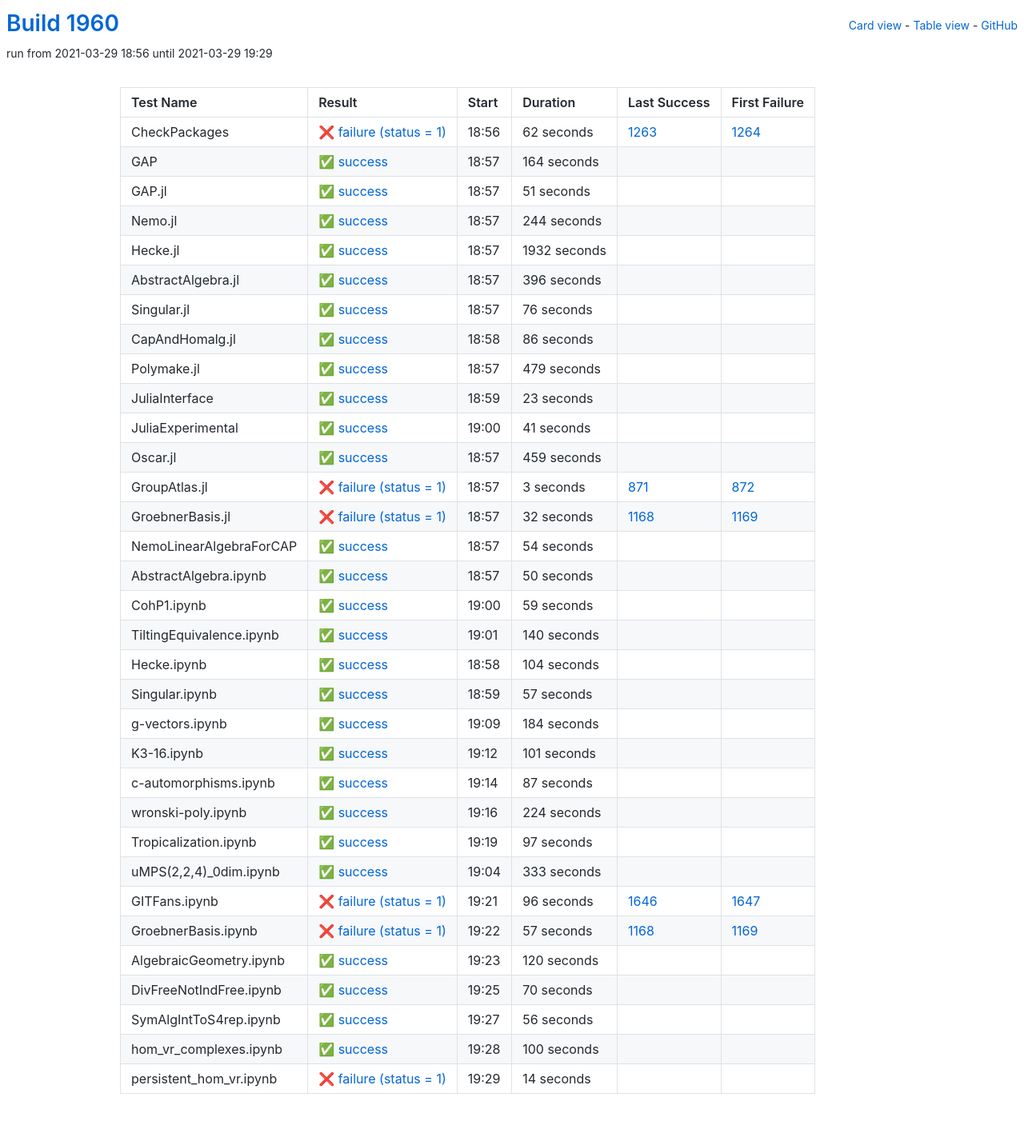
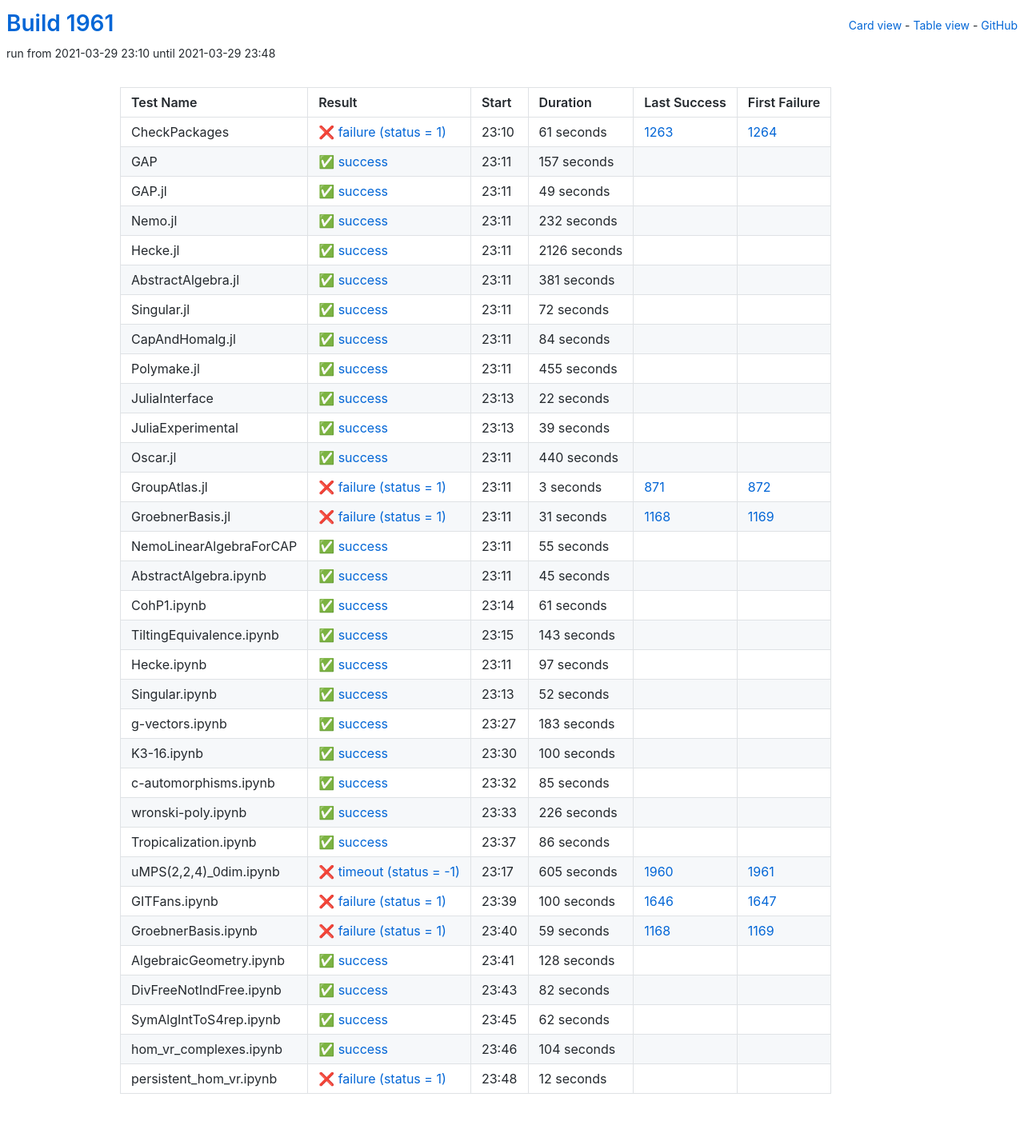
Before and after one commit to oscar-system/oscar-ci-status-stable, a Jekyll site: the page built from table.html, in a window 1280 px wide. Shown: the whole page at 80% size. Built offline with Jekyll 4.4.1, drawn with Linux system fonts in a browser that asks for light colours.

Commit message:
Build #1961

```diff
--- a/_data/ci.yml
+++ b/_data/ci.yml
@@ -1,6 +1,6 @@
 ---
-build: 1960
-build_url: https://oscarci.mathematik.uni-kl.de/job/oscar-stable/1960/
+build: 1961
+build_url: https://oscarci.mathematik.uni-kl.de/job/oscar-stable/1961/
 job: oscar-stable
 organization: oscar-system
 repo: oscar-ci-status-stable
@@ -8,152 +8,152 @@ repourl: https://github.com/oscar-system/oscar-ci-status-stable
 tests:
 - name: CheckPackages
   id: checkpackages
-  log: https://oscarci.mathematik.uni-kl.de/job/oscar-stable/1960/artifact/logs/build-1960/CheckPackages.log
-  start: 2021-03-29 18:56
+  log: https://oscarci.mathematik.uni-kl.de/job/oscar-stable/1961/artifact/logs/build-1961/CheckPackages.log
+  start: 2021-03-29 23:10
   success: false
   exitcode: 1
   status: failure
-  duration: 62
+  duration: 61
   last_success: 1263
   last_success_url: https://oscarci.mathematik.uni-kl.de/job/oscar-stable/1263/
   first_failure: 1264
   first_failure_url: https://oscarci.mathematik.uni-kl.de/job/oscar-stable/1264/
 - name: GAP
   id: gap
-  log: https://oscarci.mathematik.uni-kl.de/job/oscar-stable/1960/artifact/logs/build-1960/GAP.log
-  start: 2021-03-29 18:57
+  log: https://oscarci.mathematik.uni-kl.de/job/oscar-stable/1961/artifact/logs/build-1961/GAP.log
+  start: 2021-03-29 23:11
   success: true
   exitcode: 0
   status: success
-  duration: 164
+  duration: 157
   last_success: false
   last_success_url:
   first_failure: false
   first_failure_url:
 - name: GAP.jl
   id: gap-jl
-  log: https://oscarci.mathematik.uni-kl.de/job/oscar-stable/1960/artifact/logs/build-1960/GAP.jl.log
-  start: 2021-03-29 18:57
+  log: https://oscarci.mathematik.uni-kl.de/job/oscar-stable/1961/artifact/logs/build-1961/GAP.jl.log
+  start: 2021-03-29 23:11
   success: true
   exitcode: 0
   status: success
-  duration: 51
+  duration: 49
   last_success: false
   last_success_url:
   first_failure: false
   first_failure_url:
 - name: Nemo.jl
   id: nemo-jl
-  log: https://oscarci.mathematik.uni-kl.de/job/oscar-stable/1960/artifact/logs/build-1960/Nemo.jl.log
-  start: 2021-03-29 18:57
+  log: https://oscarci.mathematik.uni-kl.de/job/oscar-stable/1961/artifact/logs/build-1961/Nemo.jl.log
+  start: 2021-03-29 23:11
   success: true
   exitcode: 0
   status: success
-  duration: 244
+  duration: 232
   last_success: false
   last_success_url:
   first_failure: false
   first_failure_url:
 - name: Hecke.jl
   id: hecke-jl
-  log: https://oscarci.mathematik.uni-kl.de/job/oscar-stable/1960/artifact/logs/build-1960/Hecke.jl.log
-  start: 2021-03-29 18:57
+  log: https://oscarci.mathematik.uni-kl.de/job/oscar-stable/1961/artifact/logs/build-1961/Hecke.jl.log
+  start: 2021-03-29 23:11
   success: true
   exitcode: 0
   status: success
-  duration: 1932
+  duration: 2126
   last_success: false
   last_success_url:
   first_failure: false
   first_failure_url:
 - name: AbstractAlgebra.jl
   id: abstractalgebra-jl
-  log: https://oscarci.mathematik.uni-kl.de/job/oscar-stable/1960/artifact/logs/build-1960/AbstractAlgebra.jl.log
-  start: 2021-03-29 18:57
+  log: https://oscarci.mathematik.uni-kl.de/job/oscar-stable/1961/artifact/logs/build-1961/AbstractAlgebra.jl.log
+  start: 2021-03-29 23:11
   success: true
   exitcode: 0
   status: success
-  duration: 396
+  duration: 381
   last_success: false
   last_success_url:
   first_failure: false
   first_failure_url:
 - name: Singular.jl
   id: singular-jl
-  log: https://oscarci.mathematik.uni-kl.de/job/oscar-stable/1960/artifact/logs/build-1960/Singular.jl.log
-  start: 2021-03-29 18:57
+  log: https://oscarci.mathematik.uni-kl.de/job/oscar-stable/1961/artifact/logs/build-1961/Singular.jl.log
+  start: 2021-03-29 23:11
   success: true
   exitcode: 0
   status: success
-  duration: 76
+  duration: 72
   last_success: false
   last_success_url:
   first_failure: false
   first_failure_url:
 - name: CapAndHomalg.jl
   id: capandhomalg-jl
-  log: https://oscarci.mathematik.uni-kl.de/job/oscar-stable/1960/artifact/logs/build-1960/CapAndHomalg.jl.log
-  start: 2021-03-29 18:58
+  log: https://oscarci.mathematik.uni-kl.de/job/oscar-stable/1961/artifact/logs/build-1961/CapAndHomalg.jl.log
+  start: 2021-03-29 23:11
   success: true
   exitcode: 0
   status: success
-  duration: 86
+  duration: 84
   last_success: false
   last_success_url:
   first_failure: false
   first_failure_url:
 - name: Polymake.jl
   id: polymake-jl
-  log: https://oscarci.mathematik.uni-kl.de/job/oscar-stable/1960/artifact/logs/build-1960/Polymake.jl.log
-  start: 2021-03-29 18:57
+  log: https://oscarci.mathematik.uni-kl.de/job/oscar-stable/1961/artifact/logs/build-1961/Polymake.jl.log
+  start: 2021-03-29 23:11
   success: true
   exitcode: 0
   status: success
-  duration: 479
+  duration: 455
   last_success: false
   last_success_url:
   first_failure: false
   first_failure_url:
 - name: JuliaInterface
   id: juliainterface
-  log: https://oscarci.mathematik.uni-kl.de/job/oscar-stable/1960/artifact/logs/build-1960/JuliaInterface.log
-  start: 2021-03-29 18:59
+  log: https://oscarci.mathematik.uni-kl.de/job/oscar-stable/1961/artifact/logs/build-1961/JuliaInterface.log
+  start: 2021-03-29 23:13
   success: true
   exitcode: 0
   status: success
-  duration: 23
+  duration: 22
   last_success: false
   last_success_url:
   first_failure: false
   first_failure_url:
 - name: JuliaExperimental
   id: juliaexperimental
-  log: https://oscarci.mathematik.uni-kl.de/job/oscar-stable/1960/artifact/logs/build-1960/JuliaExperimental.log
-  start: 2021-03-29 19:00
+  log: https://oscarci.mathematik.uni-kl.de/job/oscar-stable/1961/artifact/logs/build-1961/JuliaExperimental.log
+  start: 2021-03-29 23:13
   success: true
   exitcode: 0
   status: success
-  duration: 41
+  duration: 39
   last_success: false
   last_success_url:
   first_failure: false
   first_failure_url:
 - name: Oscar.jl
   id: oscar-jl
-  log: https://oscarci.mathematik.uni-kl.de/job/oscar-stable/1960/artifact/logs/build-1960/Oscar.jl.log
-  start: 2021-03-29 18:57
+  log: https://oscarci.mathematik.uni-kl.de/job/oscar-stable/1961/artifact/logs/build-1961/Oscar.jl.log
+  start: 2021-03-29 23:11
   success: true
   exitcode: 0
   status: success
-  duration: 459
+  duration: 440
   last_success: false
   last_success_url:
   first_failure: false
   first_failure_url:
 - name: GroupAtlas.jl
   id: groupatlas-jl
-  log: https://oscarci.mathematik.uni-kl.de/job/oscar-stable/1960/artifact/logs/build-1960/GroupAtlas.jl.log
-  start: 2021-03-29 18:57
+  log: https://oscarci.mathematik.uni-kl.de/job/oscar-stable/1961/artifact/logs/build-1961/GroupAtlas.jl.log
+  start: 2021-03-29 23:11
   success: false
   exitcode: 1
   status: failure
@@ -164,68 +164,224 @@ tests:
   first_failure_url: https://oscarci.mathematik.uni-kl.de/job/oscar-stable/872/
 - name: GroebnerBasis.jl
   id: groebnerbasis-jl
-  log: https://oscarci.mathematik.uni-kl.de/job/oscar-stable/1960/artifact/logs/build-1960/GroebnerBasis.jl.log
-  start: 2021-03-29 18:57
+  log: https://oscarci.mathematik.uni-kl.de/job/oscar-stable/1961/artifact/logs/build-1961/GroebnerBasis.jl.log
+  start: 2021-03-29 23:11
   success: false
   exitcode: 1
   status: failure
-  duration: 32
+  duration: 31
   last_success: 1168
   last_success_url: https://oscarci.mathematik.uni-kl.de/job/oscar-stable/1168/
   first_failure: 1169
   first_failure_url: https://oscarci.mathematik.uni-kl.de/job/oscar-stable/1169/
 - name: NemoLinearAlgebraForCAP
   id: nemolinearalgebraforcap
-  log: https://oscarci.mathematik.uni-kl.de/job/oscar-stable/1960/artifact/logs/build-1960/NemoLinearAlgebraForCAP.log
-  start: 2021-03-29 18:57
+  log: https://oscarci.mathematik.uni-kl.de/job/oscar-stable/1961/artifact/logs/build-1961/NemoLinearAlgebraForCAP.log
+  start: 2021-03-29 23:11
   success: true
   exitcode: 0
   status: success
-  duration: 54
+  duration: 55
   last_success: false
   last_success_url:
   first_failure: false
   first_failure_url:
 - name: AbstractAlgebra.ipynb
   id: abstractalgebra-ipynb
-  log: https://oscarci.mathematik.uni-kl.de/job/oscar-stable/1960/artifact/logs/build-1960/AbstractAlgebra.ipynb.log
-  start: 2021-03-29 18:57
+  log: https://oscarci.mathematik.uni-kl.de/job/oscar-stable/1961/artifact/logs/build-1961/AbstractAlgebra.ipynb.log
+  start: 2021-03-29 23:11
   success: true
   exitcode: 0
   status: success
-  duration: 50
+  duration: 45
   last_success: false
   last_success_url:
   first_failure: false
   first_failure_url:
 - name: CohP1.ipynb
   id: cohp1-ipynb
-  log: https://oscarci.mathematik.uni-kl.de/job/oscar-stable/1960/artifact/logs/build-1960/CohP1.ipynb.log
-  start: 2021-03-29 19:00
+  log: https://oscarci.mathematik.uni-kl.de/job/oscar-stable/1961/artifact/logs/build-1961/CohP1.ipynb.log
+  start: 2021-03-29 23:14
   success: true
   exitcode: 0
   status: success
-  duration: 59
+  duration: 61
   last_success: false
   last_success_url:
   first_failure: false
   first_failure_url:
 - name: TiltingEquivalence.ipynb
   id: tiltingequivalence-ipynb
-  log: https://oscarci.mathematik.uni-kl.de/job/oscar-stable/1960/artifact/logs/build-1960/TiltingEquivalence.ipynb.log
-  start: 2021-03-29 19:01
+  log: https://oscarci.mathematik.uni-kl.de/job/oscar-stable/1961/artifact/logs/build-1961/TiltingEquivalence.ipynb.log
+  start: 2021-03-29 23:15
   success: true
   exitcode: 0
   status: success
-  duration: 140
+  duration: 143
   last_success: false
   last_success_url:
   first_failure: false
   first_failure_url:
 - name: Hecke.ipynb
   id: hecke-ipynb
-  log: https://oscarci.mathematik.uni-kl.de/job/oscar-stable/1960/artifact/logs/build-1960/Hecke.ipynb.log
-  start: 2021-03-29 18:58
+  log: https://oscarci.mathematik.uni-kl.de/job/oscar-stable/1961/artifact/logs/build-1961/Hecke.ipynb.log
+  start: 2021-03-29 23:11
+  success: true
+  exitcode: 0
+  status: success
+  duration: 97
+  last_success: false
+  last_success_url:
+  first_failure: false
+  first_failure_url:
+- name: Singular.ipynb
+  id: singular-ipynb
+  log: https://oscarci.mathematik.uni-kl.de/job/oscar-stable/1961/artifact/logs/build-1961/Singular.ipynb.log
+  start: 2021-03-29 23:13
+  success: true
+  exitcode: 0
+  status: success
+  duration: 52
+  last_success: false
+  last_success_url:
+  first_failure: false
+  first_failure_url:
+- name: g-vectors.ipynb
+  id: g-vectors-ipynb
+  log: https://oscarci.mathematik.uni-kl.de/job/oscar-stable/1961/artifact/logs/build-1961/g-vectors.ipynb.log
+  start: 2021-03-29 23:27
+  success: true
+  exitcode: 0
+  status: success
+  duration: 183
+  last_success: false
+  last_success_url:
+  first_failure: false
+  first_failure_url:
+- name: K3-16.ipynb
+  id: k3-16-ipynb
+  log: https://oscarci.mathematik.uni-kl.de/job/oscar-stable/1961/artifact/logs/build-1961/K3-16.ipynb.log
+  start: 2021-03-29 23:30
+  success: true
+  exitcode: 0
+  status: success
+  duration: 100
+  last_success: false
+  last_success_url:
+  first_failure: false
+  first_failure_url:
+- name: c-automorphisms.ipynb
+  id: c-automorphisms-ipynb
+  log: https://oscarci.mathematik.uni-kl.de/job/oscar-stable/1961/artifact/logs/build-1961/c-automorphisms.ipynb.log
+  start: 2021-03-29 23:32
+  success: true
+  exitcode: 0
+  status: success
+  duration: 85
+  last_success: false
+  last_success_url:
+  first_failure: false
+  first_failure_url:
+- name: wronski-poly.ipynb
+  id: wronski-poly-ipynb
+  log: https://oscarci.mathematik.uni-kl.de/job/oscar-stable/1961/artifact/logs/build-1961/wronski-poly.ipynb.log
+  start: 2021-03-29 23:33
+  success: true
+  exitcode: 0
+  status: success
+  duration: 226
+  last_success: false
+  last_success_url:
+  first_failure: false
+  first_failure_url:
+- name: Tropicalization.ipynb
+  id: tropicalization-ipynb
+  log: https://oscarci.mathematik.uni-kl.de/job/oscar-stable/1961/artifact/logs/build-1961/Tropicalization.ipynb.log
+  start: 2021-03-29 23:37
+  success: true
+  exitcode: 0
+  status: success
+  duration: 86
+  last_success: false
+  last_success_url:
+  first_failure: false
+  first_failure_url:
+- name: uMPS(2,2,4)_0dim.ipynb
+  id: umps-2-2-4-0dim-ipynb
+  log: https://oscarci.mathematik.uni-kl.de/job/oscar-stable/1961/artifact/logs/build-1961/uMPS-2-2-4-_0dim.ipynb.log
+  start: 2021-03-29 23:17
+  success: false
+  exitcode: -1
+  status: timeout
+  duration: 605
+  last_success: 1960
+  last_success_url: https://oscarci.mathematik.uni-kl.de/job/oscar-stable/1960/
+  first_failure: 1961
+  first_failure_url: https://oscarci.mathematik.uni-kl.de/job/oscar-stable/1961/
+- name: GITFans.ipynb
+  id: gitfans-ipynb
+  log: https://oscarci.mathematik.uni-kl.de/job/oscar-stable/1961/artifact/logs/build-1961/GITFans.ipynb.log
+  start: 2021-03-29 23:39
+  success: false
+  exitcode: 1
+  status: failure
+  duration: 100
+  last_success: 1646
+  last_success_url: https://oscarci.mathematik.uni-kl.de/job/oscar-stable/1646/
+  first_failure: 1647
+  first_failure_url: https://oscarci.mathematik.uni-kl.de/job/oscar-stable/1647/
+- name: GroebnerBasis.ipynb
+  id: groebnerbasis-ipynb
+  log: https://oscarci.mathematik.uni-kl.de/job/oscar-stable/1961/artifact/logs/build-1961/GroebnerBasis.ipynb.log
+  start: 2021-03-29 23:40
+  success: false
+  exitcode: 1
+  status: failure
+  duration: 59
+  last_success: 1168
+  last_success_url: https://oscarci.mathematik.uni-kl.de/job/oscar-stable/1168/
+  first_failure: 1169
+  first_failure_url: https://oscarci.mathematik.uni-kl.de/job/oscar-stable/1169/
+- name: AlgebraicGeometry.ipynb
+  id: algebraicgeometry-ipynb
+  log: https://oscarci.mathematik.uni-kl.de/job/oscar-stable/1961/artifact/logs/build-1961/AlgebraicGeometry.ipynb.log
+  start: 2021-03-29 23:41
+  success: true
+  exitcode: 0
+  status: success
+  duration: 128
+  last_success: false
+  last_success_url:
+  first_failure: false
+  first_failure_url:
+- name: DivFreeNotIndFree.ipynb
+  id: divfreenotindfree-ipynb
+  log: https://oscarci.mathematik.uni-kl.de/job/oscar-stable/1961/artifact/logs/build-1961/DivFreeNotIndFree.ipynb.log
+  start: 2021-03-29 23:43
+  success: true
+  exitcode: 0
+  status: success
+  duration: 82
+  last_success: false
+  last_success_url:
+  first_failure: false
+  first_failure_url:
+- name: SymAlgIntToS4rep.ipynb
+  id: symalginttos4rep-ipynb
+  log: https://oscarci.mathematik.uni-kl.de/job/oscar-stable/1961/artifact/logs/build-1961/SymAlgIntToS4rep.ipynb.log
+  start: 2021-03-29 23:45
+  success: true
+  exitcode: 0
+  status: success
+  duration: 62
+  last_success: false
+  last_success_url:
+  first_failure: false
+  first_failure_url:
+- name: hom_vr_complexes.ipynb
+  id: hom-vr-complexes-ipynb
+  log: https://oscarci.mathematik.uni-kl.de/job/oscar-stable/1961/artifact/logs/build-1961/hom_vr_complexes.ipynb.log
+  start: 2021-03-29 23:46
   success: true
   exitcode: 0
   status: success
@@ -234,171 +390,15 @@ tests:
   last_success_url:
   first_failure: false
   first_failure_url:
-- name: Singular.ipynb
-  id: singular-ipynb
-  log: https://oscarci.mathematik.uni-kl.de/job/oscar-stable/1960/artifact/logs/build-1960/Singular.ipynb.log
-  start: 2021-03-29 18:59
-  success: true
-  exitcode: 0
-  status: success
-  duration: 57
+- name: persistent_hom_vr.ipynb
+  id: persistent-hom-vr-ipynb
+  log: https://oscarci.mathematik.uni-kl.de/job/oscar-stable/1961/artifact/logs/build-1961/persistent_hom_vr.ipynb.log
+  start: 2021-03-29 23:48
+  success: false
+  exitcode: 1
+  status: failure
+  duration: 12
   last_success: false
   last_success_url:
   first_failure: false
   first_failure_url:
-- name: g-vectors.ipynb
-  id: g-vectors-ipynb
-  log: https://oscarci.mathematik.uni-kl.de/job/oscar-stable/1960/artifact/logs/build-1960/g-vectors.ipynb.log
-  start: 2021-03-29 19:09
-  success: true
-  exitcode: 0
-  status: success
-  duration: 184
-  last_success: false
-  last_success_url:
-  first_failure: false
-  first_failure_url:
-- name: K3-16.ipynb
-  id: k3-16-ipynb
-  log: https://oscarci.mathematik.uni-kl.de/job/oscar-stable/1960/artifact/logs/build-1960/K3-16.ipynb.log
-  start: 2021-03-29 19:12
-  success: true
-  exitcode: 0
-  status: success
-  duration: 101
-  last_success: false
-  last_success_url:
-  first_failure: false
-  first_failure_url:
-- name: c-automorphisms.ipynb
-  id: c-automorphisms-ipynb
-  log: https://oscarci.mathematik.uni-kl.de/job/oscar-stable/1960/artifact/logs/build-1960/c-automorphisms.ipynb.log
-  start: 2021-03-29 19:14
-  success: true
-  exitcode: 0
-  status: success
-  duration: 87
-  last_success: false
-  last_success_url:
-  first_failure: false
-  first_failure_url:
-- name: wronski-poly.ipynb
-  id: wronski-poly-ipynb
-  log: https://oscarci.mathematik.uni-kl.de/job/oscar-stable/1960/artifact/logs/build-1960/wronski-poly.ipynb.log
-  start: 2021-03-29 19:16
-  success: true
-  exitcode: 0
-  status: success
-  duration: 224
-  last_success: false
-  last_success_url:
-  first_failure: false
-  first_failure_url:
-- name: Tropicalization.ipynb
-  id: tropicalization-ipynb
-  log: https://oscarci.mathematik.uni-kl.de/job/oscar-stable/1960/artifact/logs/build-1960/Tropicalization.ipynb.log
-  start: 2021-03-29 19:19
-  success: true
-  exitcode: 0
-  status: success
-  duration: 97
-  last_success: false
-  last_success_url:
-  first_failure: false
-  first_failure_url:
-- name: uMPS(2,2,4)_0dim.ipynb
-  id: umps-2-2-4-0dim-ipynb
-  log: https://oscarci.mathematik.uni-kl.de/job/oscar-stable/1960/artifact/logs/build-1960/uMPS-2-2-4-_0dim.ipynb.log
-  start: 2021-03-29 19:04
-  success: true
-  exitcode: 0
-  status: success
-  duration: 333
-  last_success: false
-  last_success_url:
-  first_failure: false
-  first_failure_url:
-- name: GITFans.ipynb
-  id: gitfans-ipynb
-  log: https://oscarci.mathematik.uni-kl.de/job/oscar-stable/1960/artifact/logs/build-1960/GITFans.ipynb.log
-  start: 2021-03-29 19:21
-  success: false
-  exitcode: 1
-  status: failure
-  duration: 96
-  last_success: 1646
-  last_success_url: https://oscarci.mathematik.uni-kl.de/job/oscar-stable/1646/
-  first_failure: 1647
-  first_failure_url: https://oscarci.mathematik.uni-kl.de/job/oscar-stable/1647/
-- name: GroebnerBasis.ipynb
-  id: groebnerbasis-ipynb
-  log: https://oscarci.mathematik.uni-kl.de/job/oscar-stable/1960/artifact/logs/build-1960/GroebnerBasis.ipynb.log
-  start: 2021-03-29 19:22
-  success: false
-  exitcode: 1
-  status: failure
-  duration: 57
-  last_success: 1168
-  last_success_url: https://oscarci.mathematik.uni-kl.de/job/oscar-stable/1168/
-  first_failure: 1169
-  first_failure_url: https://oscarci.mathematik.uni-kl.de/job/oscar-stable/1169/
-- name: AlgebraicGeometry.ipynb
-  id: algebraicgeometry-ipynb
-  log: https://oscarci.mathematik.uni-kl.de/job/oscar-stable/1960/artifact/logs/build-1960/AlgebraicGeometry.ipynb.log
-  start: 2021-03-29 19:23
-  success: true
-  exitcode: 0
-  status: success
-  duration: 120
-  last_success: false
-  last_success_url:
-  first_failure: false
-  first_failure_url:
-- name: DivFreeNotIndFree.ipynb
-  id: divfreenotindfree-ipynb
-  log: https://oscarci.mathematik.uni-kl.de/job/oscar-stable/1960/artifact/logs/build-1960/DivFreeNotIndFree.ipynb.log
-  start: 2021-03-29 19:25
-  success: true
-  exitcode: 0
-  status: success
-  duration: 70
-  last_success: false
-  last_success_url:
-  first_failure: false
-  first_failure_url:
-- name: SymAlgIntToS4rep.ipynb
-  id: symalginttos4rep-ipynb
-  log: https://oscarci.mathematik.uni-kl.de/job/oscar-stable/1960/artifact/logs/build-1960/SymAlgIntToS4rep.ipynb.log
-  start: 2021-03-29 19:27
-  success: true
-  exitcode: 0
-  status: success
-  duration: 56
-  last_success: false
-  last_success_url:
-  first_failure: false
-  first_failure_url:
-- name: hom_vr_complexes.ipynb
-  id: hom-vr-complexes-ipynb
-  log: https://oscarci.mathematik.uni-kl.de/job/oscar-stable/1960/artifact/logs/build-1960/hom_vr_complexes.ipynb.log
-  start: 2021-03-29 19:28
-  success: true
-  exitcode: 0
-  status: success
-  duration: 100
-  last_success: false
-  last_success_url:
-  first_failure: false
-  first_failure_url:
-- name: persistent_hom_vr.ipynb
-  id: persistent-hom-vr-ipynb
-  log: https://oscarci.mathematik.uni-kl.de/job/oscar-stable/1960/artifact/logs/build-1960/persistent_hom_vr.ipynb.log
-  start: 2021-03-29 19:29
-  success: false
-  exitcode: 1
-  status: failure
-  duration: 14
-  last_success: false
-  last_success_url:
-  first_failure: false
-  first_failure_url:
```
Also changed, not shown: README.md.
